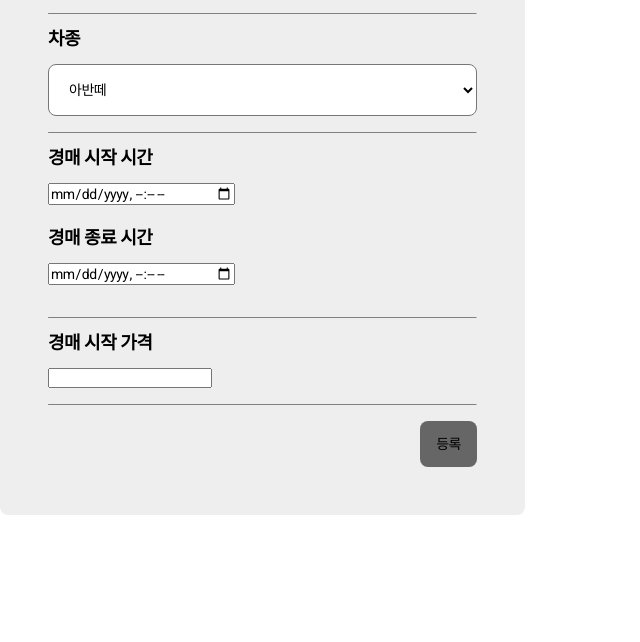
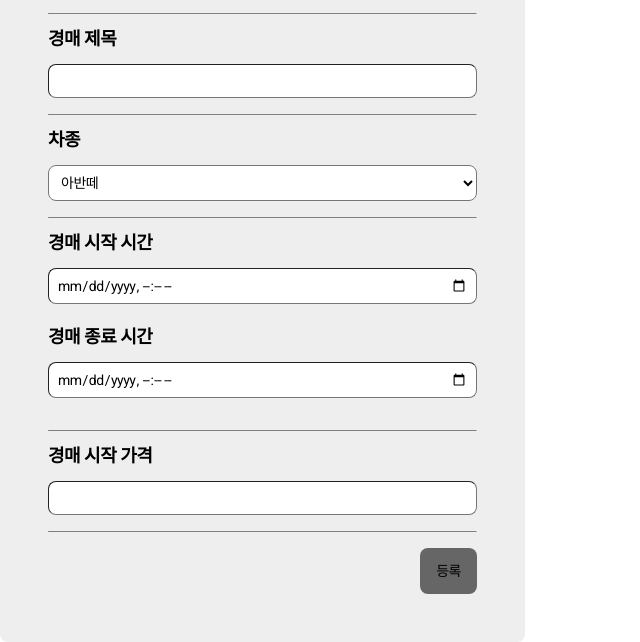
Before and after one commit to softeerbootcamp/Team4-AutoBid, a website built with Parcel: page AutoBid_FE/design/add_bid/addBid.html in a window 1280 px wide. Shown: the part 192-834 px from the top of the page, without its empty margins (0-640 px from the left). Before the commit the page ends 800 px from the top, so only its background shows below. Built offline with nearby package versions, Linux system fonts and the light colour scheme.

Commit message:
feat: add bid title section added

```diff
--- a/AutoBid_FE/design/add_bid/addBid.css
+++ b/AutoBid_FE/design/add_bid/addBid.css
@@ -6,6 +6,14 @@ hr {
   border-bottom: 1px solid var(--color-semi-gray);
   border-top: 0;
   margin: 16px 0;
+}
+
+input {
+  background-color: var(--color-white);
+  border-radius: 8px;
+  padding: 8px;
+  width: 100%;
+  border-width: 1px;
 }
 
 .vl {
@@ -88,7 +96,7 @@ hr {
 .add-bid__car-type__car-list {
   background-color: var(--color-white);
   border-radius: 8px;
-  padding: 16px;
+  padding: 8px;
   width: 100%;
 }
 
--- a/AutoBid_FE/design/add_bid/addBid.html
+++ b/AutoBid_FE/design/add_bid/addBid.html
@@ -62,6 +62,11 @@
         </button>
     </div>
     <hr>
+    <p class="add-bid__label add-bid__bid-title__label">경매 제목</p>
+    <label>
+        <input type="text" class="add-bid__bid-title__input">
+    </label>
+    <hr>
     <p class="add-bid__label add-bid__car-type__label">차종</p>
     <label class="add-bid__car-type__container">
         <select class="add-bid__car-type__car-list">
```
